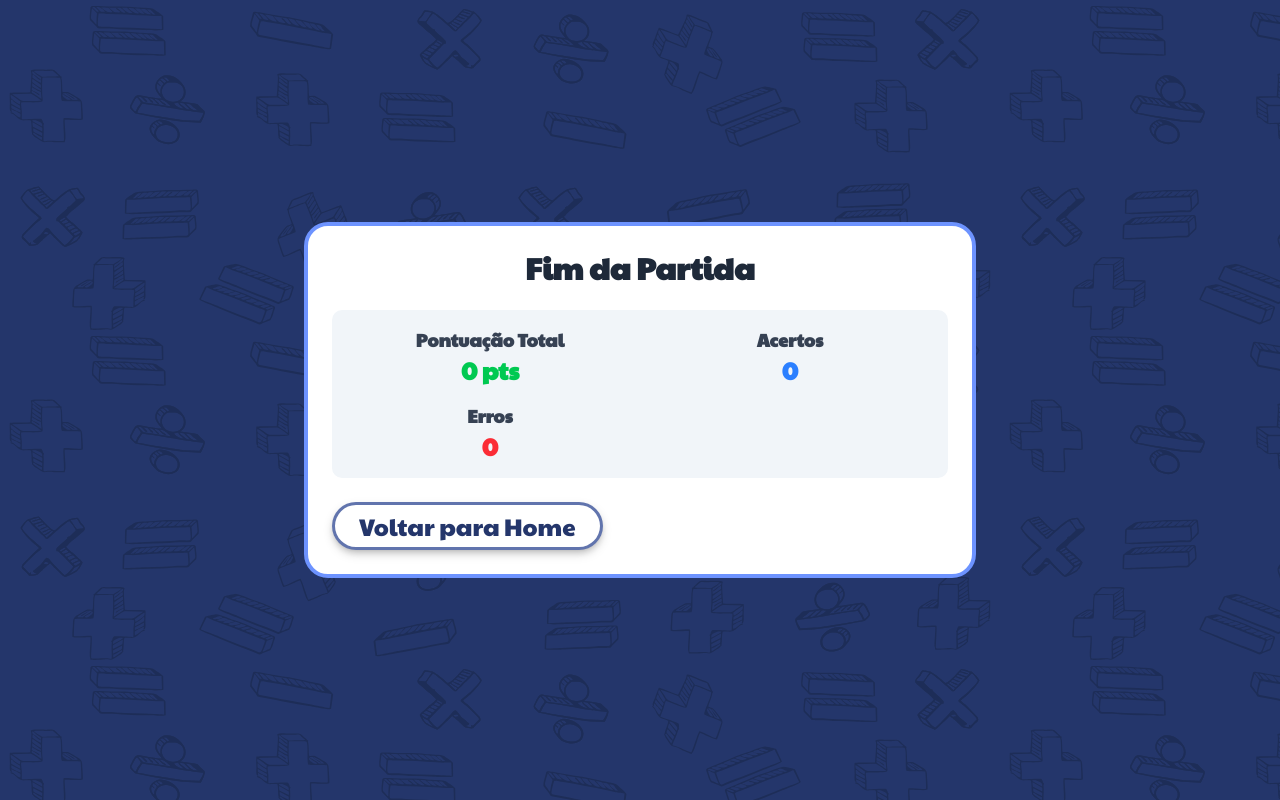
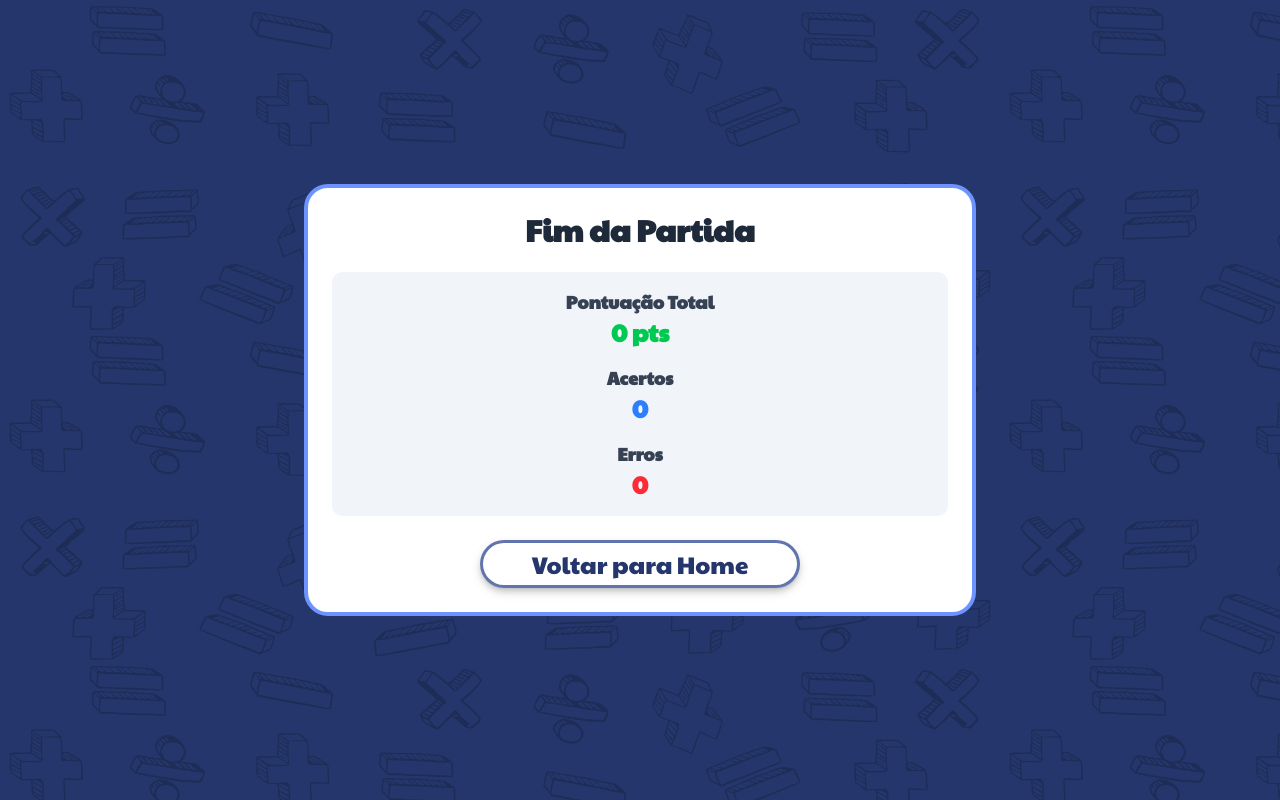
Before and after one commit to mairapaulac/MatFun, a Next.js app: page /fim-de-partida in a window 1280 px wide. Built offline with nearby package versions, Linux system fonts and the light colour scheme.

Commit message:
Update page.tsx

```diff
--- a/src/app/fim-de-partida/page.tsx
+++ b/src/app/fim-de-partida/page.tsx
@@ -47,7 +47,7 @@ export default function EndGamePage() {
         </div>
 
         <div className="my-6 space-y-4">
-          <div className="grid grid-cols-1 sm:grid-cols-2 gap-4 bg-slate-100 p-4 rounded-lg">
+          <div className="flex flex-col space-y-4 bg-slate-100 p-4 rounded-lg">
             <div className="text-center">
               <p className="text-lg font-semibold text-gray-700">Pontuação Total</p>
               <p className="text-2xl font-bold text-green-500">{totalScore} pts</p>
@@ -63,10 +63,10 @@ export default function EndGamePage() {
           </div>
         </div>
 
-        <div className="!justify-center sm:!justify-center flex-col sm:flex-row gap-3 mt-4">
+        <div className="flex justify-center mt-4">
           <Button
             onClick={handleGoHome}
-            className="w-full sm:w-auto whitespace-normal h-auto active:scale-95 transition-all duration-200"
+            className="w-full max-w-xs mx-auto whitespace-normal h-auto active:scale-95 transition-all duration-200"
           >
             Voltar para Home
           </Button>
```
